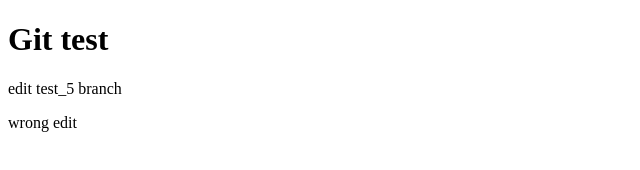
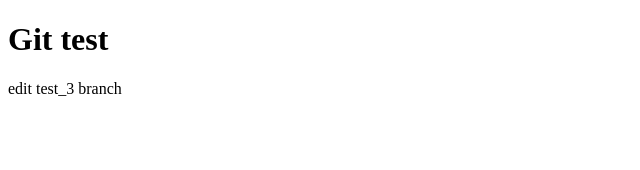
Before and after one commit to somelab-0618/git-test-repository, a plain HTML site: page index.html in a window 1280 px wide. Shown: the full height of the page, 0-640 px from the left. Drawn offline with Linux system fonts and the light colour scheme.

Commit message:
Revert "Merge pull request #5 from somelab-0618/test_5" マージコミットを打ち消して、もとに戻す
This reverts commit 8838000bb96d9ae9af871b096541b33a3dd45147, reversing
changes made to ce117dd6dc3303a6a70b87cf05a056bb85415c16.

```diff
--- a/index.html
+++ b/index.html
@@ -8,7 +8,6 @@
 </head>
 <body>
   <h1>Git test</h1>
-  <p>edit test_5 branch</p>
-  <p>wrong edit</p>
+  <p>edit test_3 branch</p>
 </body>
 </html>
```
